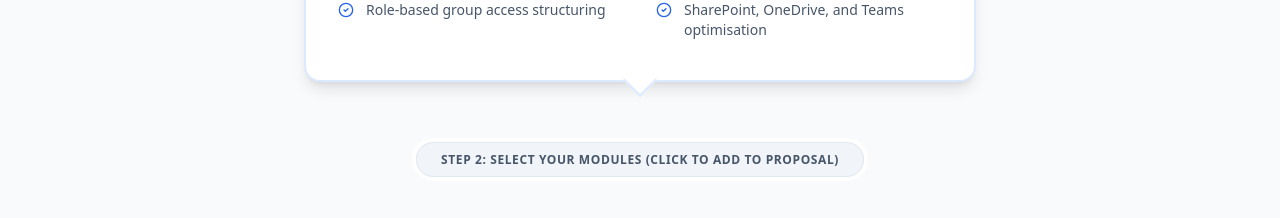
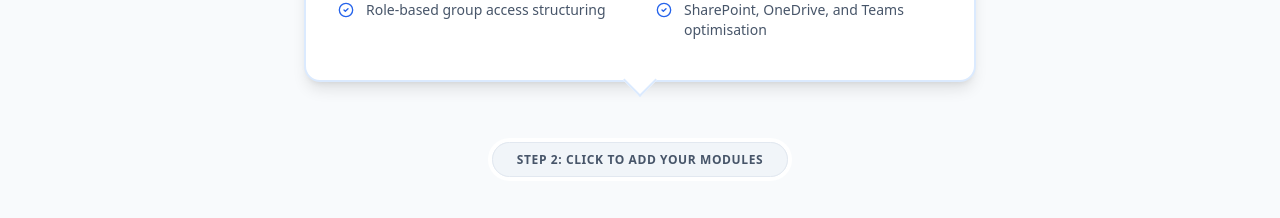
Before and after one commit to JMCSolutionsLtd/jmcsolutions-site, a React (Vite) app: page / in a window 1280 px wide. Shown: the part 2991-3209 px from the top of the page. Built offline with nearby package versions, Linux system fonts and the light colour scheme; no server answers.

Commit message:
Update JMCWebsite.jsx
minor alignment fixes

```diff
--- a/src/JMCWebsite.jsx
+++ b/src/JMCWebsite.jsx
@@ -643,7 +643,7 @@ const JMCWebsite = () => {
             {/* Fork Label */}
              <div className="relative z-10 text-center mb-12">
                 <span className="bg-slate-100 text-slate-600 px-6 py-2 rounded-full text-xs font-bold uppercase tracking-wider border border-slate-200 ring-4 ring-white">
-                  Step 2: Select Your Modules (Click to add to proposal)
+                  Step 2: Click To Add Your Modules
                 </span>
              </div>
 
@@ -898,7 +898,7 @@ const JMCWebsite = () => {
                 </div>
                 <div>
                   <h4 className="text-white font-bold text-sm">JMC Virtual Consultant</h4>
-                  <p className="text-blue-200 text-xs">Online | Powered by Gemini</p>
+                  <p className="text-blue-200 text-xs">Online</p>
                 </div>
               </div>
               <button onClick={() => setIsChatOpen(false)} className="text-white/70 hover:text-white">
```
